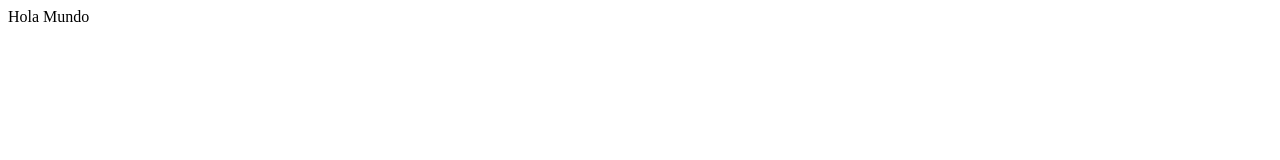
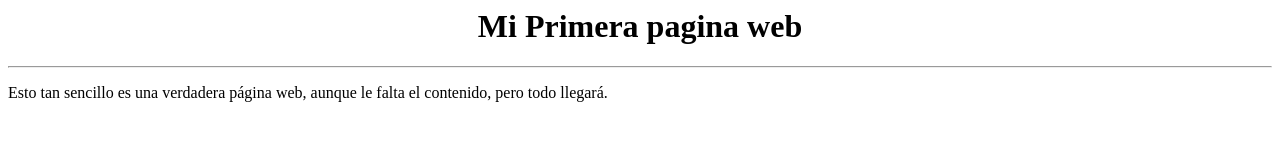
Before and after one commit to Jhonathan-Xavier/testingSeo, a plain HTML site: page index.html in a window 1280 px wide. Drawn offline with Linux system fonts and the light colour scheme.

Commit message:
Update index.html

```diff
--- a/index.html
+++ b/index.html
@@ -1,8 +1,11 @@
-<HTML>
-	<HEAD>
-	<TITLE>ejemplo hola mundo</TITLE>
-	</HEAD>
-	<BODY>
-	<P>Hola Mundo</P>
-	</BODY>
-</HTML>
+<html>
+<head>
+<title>Mi primera pagina web </title>
+</head>
+<body>
+<h1 align="center" >Mi Primera pagina web </h1>
+<hr>
+<p>Esto tan sencillo es una verdadera página web, aunque le falta el contenido,
+pero todo llegará.</p>
+</body>
+</html>
```
